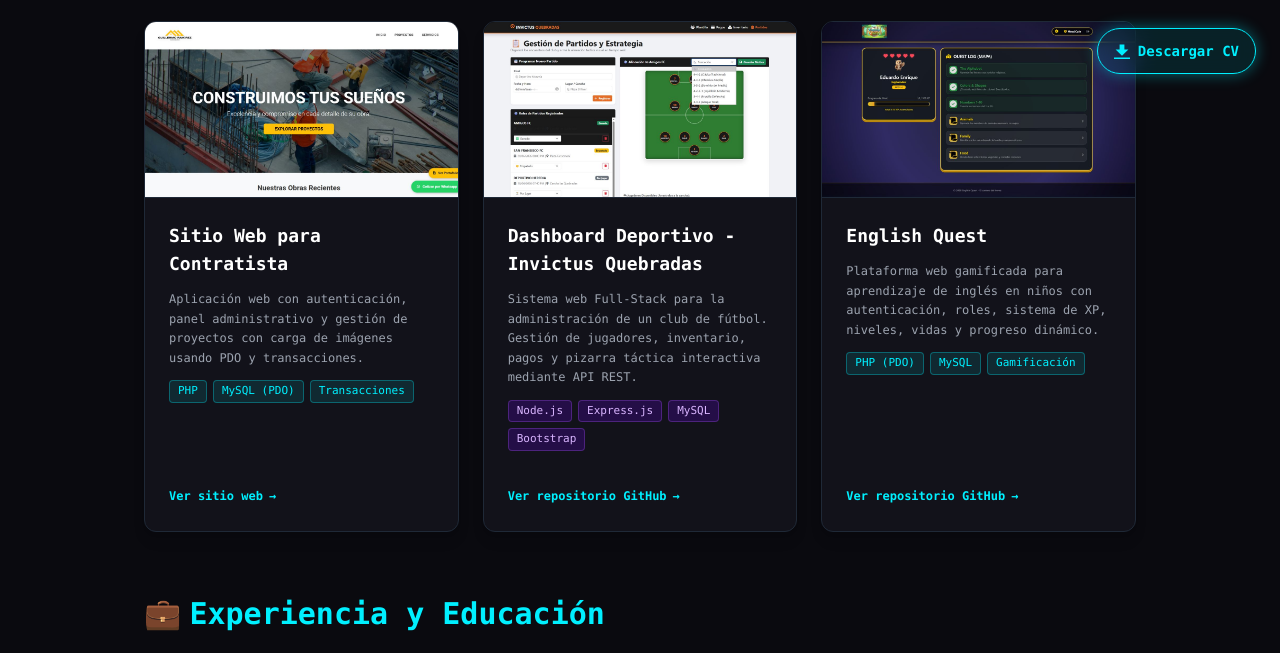
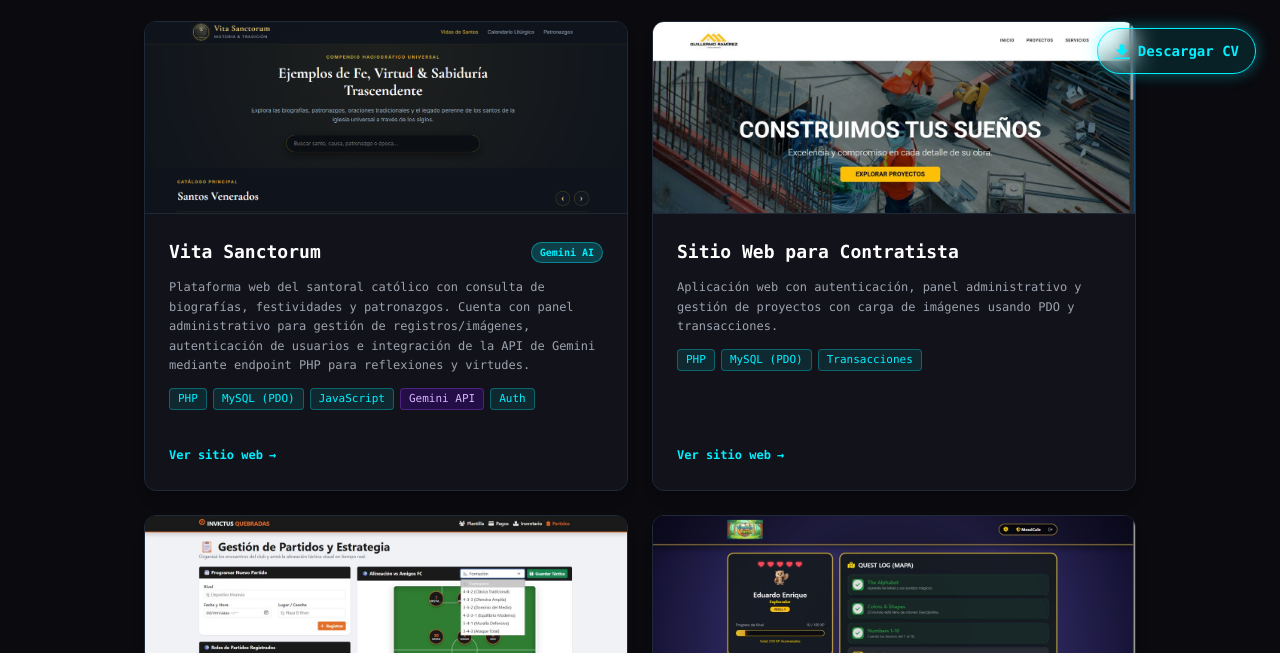
Before and after one commit to Eduardora21/portafolio-eduardo-ramirez, a plain HTML site: page index.html in a window 1280 px wide. Shown: the part 702-1355 px from the top of the page. Drawn offline with nearby package versions, Linux system fonts and the light colour scheme.

Commit message:
feat: agregar proyecto Vita Sanctorum a la sección de proyectos destacados.
- Se agregó la tarjeta de Vita Sanctorum con portada img/index.png y enlace a producción
- Se detallaron tecnologías: PHP, MySQL (PDO), JavaScript y Gemini AI API
- Se reorganizó la grilla de proyectos destacados a 2 columnas para equilibrar las 4 aplicaciones

```diff
--- a/index.html
+++ b/index.html
@@ -89,12 +89,42 @@
         <span>&lt;/&gt;</span> Proyectos Destacados
       </h2>
 
-      <div class="grid grid-cols-1 md:grid-cols-3 gap-6">
+      <div class="grid grid-cols-1 md:grid-cols-2 gap-6">
 
-        <!-- 1. Sitio Web Contratista -->
+        <!-- 1. Vita Sanctorum (Nuevo Proyecto Destacado) -->
         <div class="bg-cyber-card border border-gray-800 hover:border-cyber-neon/50 rounded-xl overflow-hidden transition-all shadow-lg flex flex-col justify-between group">
           <div>
-            <div class="h-44 bg-black/60 overflow-hidden border-b border-gray-800 relative">
+            <div class="h-48 bg-black/60 overflow-hidden border-b border-gray-800 relative">
+              <img src="img/index.png" alt="Vita Sanctorum - Santoral Católico" class="w-full h-full object-cover object-top group-hover:scale-105 transition-transform duration-300">
+            </div>
+            <div class="p-6 space-y-3">
+              <div class="flex items-center justify-between gap-2">
+                <h3 class="text-lg font-bold text-white group-hover:text-cyber-neon transition-colors">Vita Sanctorum</h3>
+                <span class="text-[10px] bg-cyber-neon/20 text-cyber-neon border border-cyber-neon/40 px-2 py-0.5 rounded-full font-semibold">Gemini AI</span>
+              </div>
+              <p class="text-gray-400 text-xs leading-relaxed">
+                Plataforma web del santoral católico con consulta de biografías, festividades y patronazgos. Cuenta con panel administrativo para gestión de registros/imágenes, autenticación de usuarios e integración de la API de Gemini mediante endpoint PHP para reflexiones y virtudes.
+              </p>
+              <div class="flex flex-wrap gap-1.5 text-[11px]">
+                <span class="bg-cyber-neon/10 text-cyber-neon border border-cyber-neon/30 px-2 py-0.5 rounded">PHP</span>
+                <span class="bg-cyber-neon/10 text-cyber-neon border border-cyber-neon/30 px-2 py-0.5 rounded">MySQL (PDO)</span>
+                <span class="bg-cyber-neon/10 text-cyber-neon border border-cyber-neon/30 px-2 py-0.5 rounded">JavaScript</span>
+                <span class="bg-cyber-purple/20 text-purple-300 border border-purple-500/30 px-2 py-0.5 rounded">Gemini API</span>
+                <span class="bg-cyber-neon/10 text-cyber-neon border border-cyber-neon/30 px-2 py-0.5 rounded">Auth</span>
+              </div>
+            </div>
+          </div>
+          <div class="px-6 pb-6 pt-2">
+            <a href="https://vita-sanctorum.kesug.com/" target="_blank" class="inline-flex items-center gap-1.5 text-xs text-cyber-neon hover:underline font-bold">
+              Ver sitio web <span>→</span>
+            </a>
+          </div>
+        </div>
+
+        <!-- 2. Sitio Web Contratista -->
+        <div class="bg-cyber-card border border-gray-800 hover:border-cyber-neon/50 rounded-xl overflow-hidden transition-all shadow-lg flex flex-col justify-between group">
+          <div>
+            <div class="h-48 bg-black/60 overflow-hidden border-b border-gray-800 relative">
               <img src="img/contratista.jpg" alt="Sitio Web Contratista" class="w-full h-full object-cover object-top group-hover:scale-105 transition-transform duration-300">
             </div>
             <div class="p-6 space-y-3">
@@ -116,10 +146,10 @@
           </div>
         </div>
 
-        <!-- 2. Dashboard Deportivo -->
+        <!-- 3. Dashboard Deportivo -->
         <div class="bg-cyber-card border border-gray-800 hover:border-cyber-neon/50 rounded-xl overflow-hidden transition-all shadow-lg flex flex-col justify-between group">
           <div>
-            <div class="h-44 bg-black/60 overflow-hidden border-b border-gray-800 relative">
+            <div class="h-48 bg-black/60 overflow-hidden border-b border-gray-800 relative">
               <img src="img/dashboard.jpg" alt="Dashboard Deportivo" class="w-full h-full object-cover object-top group-hover:scale-105 transition-transform duration-300">
             </div>
             <div class="p-6 space-y-3">
@@ -142,10 +172,10 @@
           </div>
         </div>
 
-        <!-- 3. English Quest -->
+        <!-- 4. English Quest -->
         <div class="bg-cyber-card border border-gray-800 hover:border-cyber-neon/50 rounded-xl overflow-hidden transition-all shadow-lg flex flex-col justify-between group">
           <div>
-            <div class="h-44 bg-black/60 overflow-hidden border-b border-gray-800 relative">
+            <div class="h-48 bg-black/60 overflow-hidden border-b border-gray-800 relative">
               <img src="img/english-quest.jpg" alt="English Quest" class="w-full h-full object-cover object-top group-hover:scale-105 transition-transform duration-300">
             </div>
             <div class="p-6 space-y-3">
```
Also changed, not shown: img/index.png (added), 1 other file.
